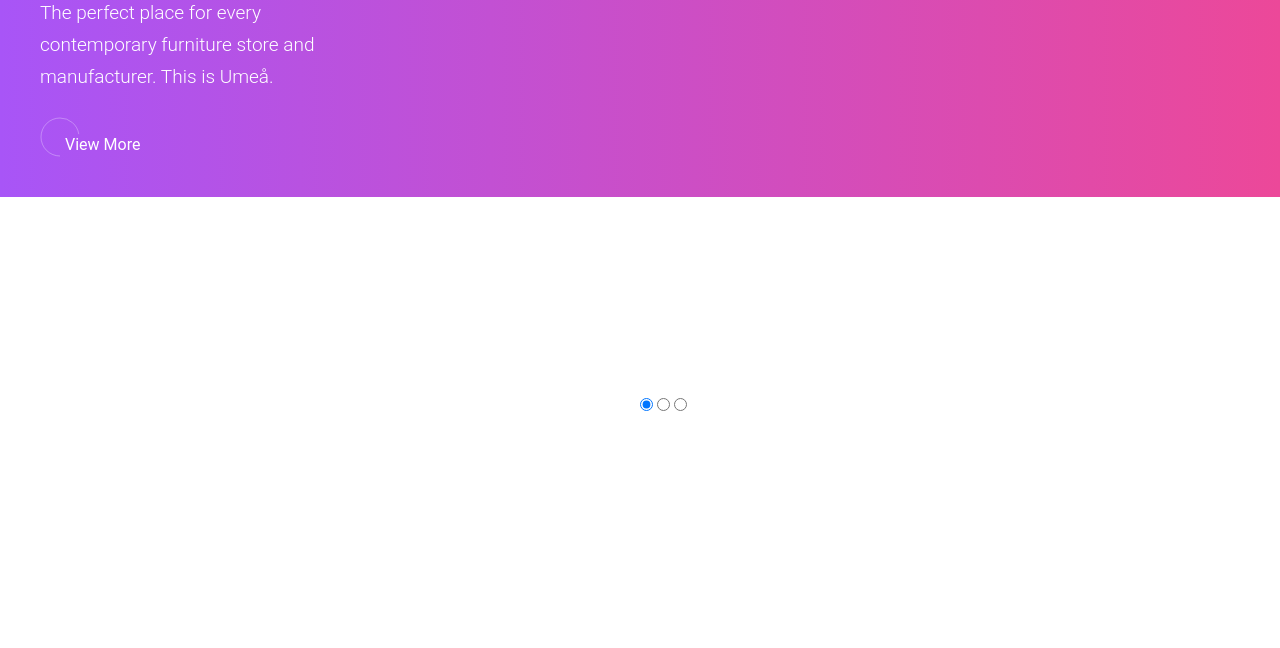
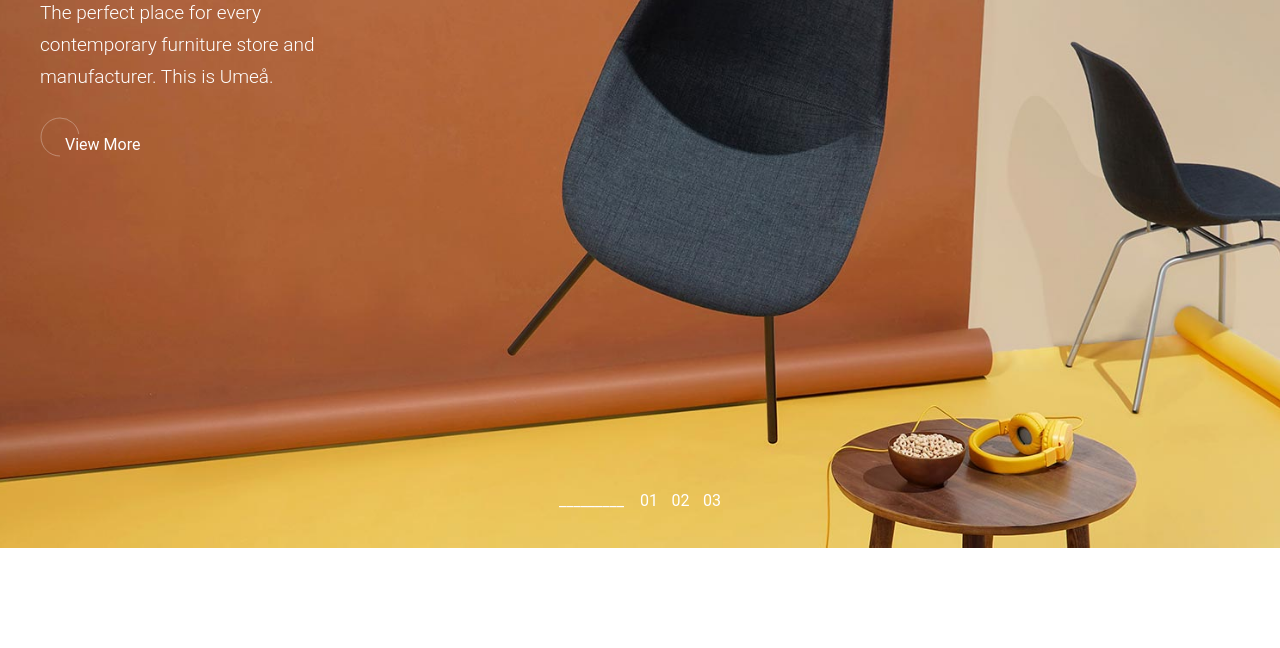
Before and after one commit to HladenRazum/umea-clone, a plain HTML site: page index.html in a window 1280 px wide. Shown: the part 152-800 px from the top of the page. Drawn offline with nearby package versions, Linux system fonts and the light colour scheme.

Commit message:
added styling to radio buttons

```diff
--- a/index.html
+++ b/index.html
@@ -33,9 +33,9 @@
          <span>Cart</span>
          <span>Menu</span>
       </header> -->
-    <section class="relative h-[600px]">
+    <section class="relative h-[480px] md:h-[700px]">
       <ul id="slides-container">
-        <li class="bg-white text-black slide-wrapper">
+        <li class="bg-white text-black slide-wrapper h-full">
           <article
             class="p-10 bg-gradient-to-r from-purple-500 to-pink-500 slide slide-bg-1"
           >
@@ -69,7 +69,7 @@
             </div>
           </article>
         </li>
-        <li class="bg-white text-black slide-wrapper hidden">
+        <li class="bg-white text-black slide-wrapper hidden h-full">
           <article
             class="p-10 bg-gradient-to-r from-purple-500 to-pink-500 slide slide-bg-2"
           >
@@ -103,7 +103,7 @@
             </div>
           </article>
         </li>
-        <li class="bg-white text-black slide-wrapper hidden">
+        <li class="bg-white text-black slide-wrapper hidden h-full">
           <article
             class="p-10 bg-gradient-to-r from-purple-500 to-pink-500 slide slide-bg-3"
           >
@@ -138,7 +138,10 @@
           </article>
         </li>
       </ul>
-      <div id="slider" class="absolute bottom-[5%] left-[50%]">
+      <div
+        id="slider"
+        class="absolute bottom-[5%] left-[50%] translate-x-[-50%]"
+      >
         <input type="radio" checked value="slide-1" name="slides" />
         <input type="radio" value="slide-2" name="slides" />
         <input type="radio" value="slide-3" name="slides" />
--- a/script.js
+++ b/script.js
@@ -1,7 +1,7 @@
 const slideRadioButtons = document.querySelectorAll("input[name=slides]");
 const slideElements = document.querySelectorAll(".slide-wrapper");
 
-const SLIDE_INTERVAL_IN_MILLISECONDS = 6000;
+const SLIDE_INTERVAL_IN_MILLISECONDS = 7000;
 
 let currentSlideIndex = 0;
 
--- a/styles.css
+++ b/styles.css
@@ -31,7 +31,7 @@ article.slide {
 }
 
 article.slide-bg-1 {
-  /* background: url("./assets/slider-1.jpg"); */
+  background: url("./assets/slider-1.jpg");
   background-position: center;
   background-size: cover;
 }
@@ -59,3 +59,31 @@ li > article {
 ul {
   height: 100%;
 }
+
+/* Slider radio buttons */
+input[type="radio"] {
+  -webkit-appearance: none;
+  appearance: none;
+  /* For iOS < 15 to remove gradient background */
+  background-color: transparent;
+  /* Not removed via appearance */
+  margin: 0 0.3em;
+  cursor: pointer;
+}
+
+input[type="radio"]:nth-child(1)::after {
+  content: "01";
+}
+
+input[type="radio"]:nth-child(2)::after {
+  content: "02";
+}
+
+input[type="radio"]:nth-child(3)::after {
+  content: "03";
+}
+
+input[type="radio"]:checked::before {
+  content: "_________";
+  margin-right: 1em;
+}
```
